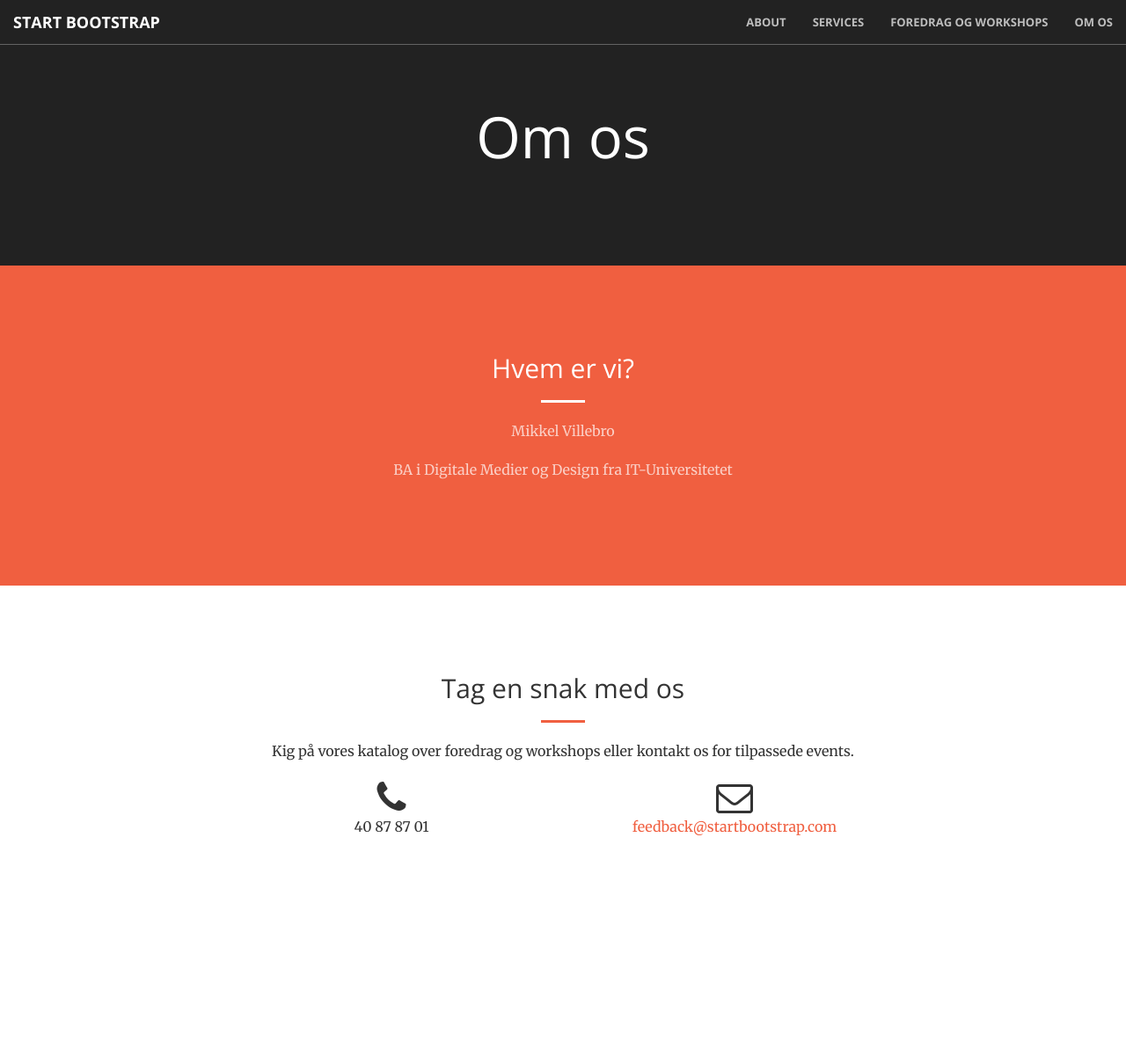
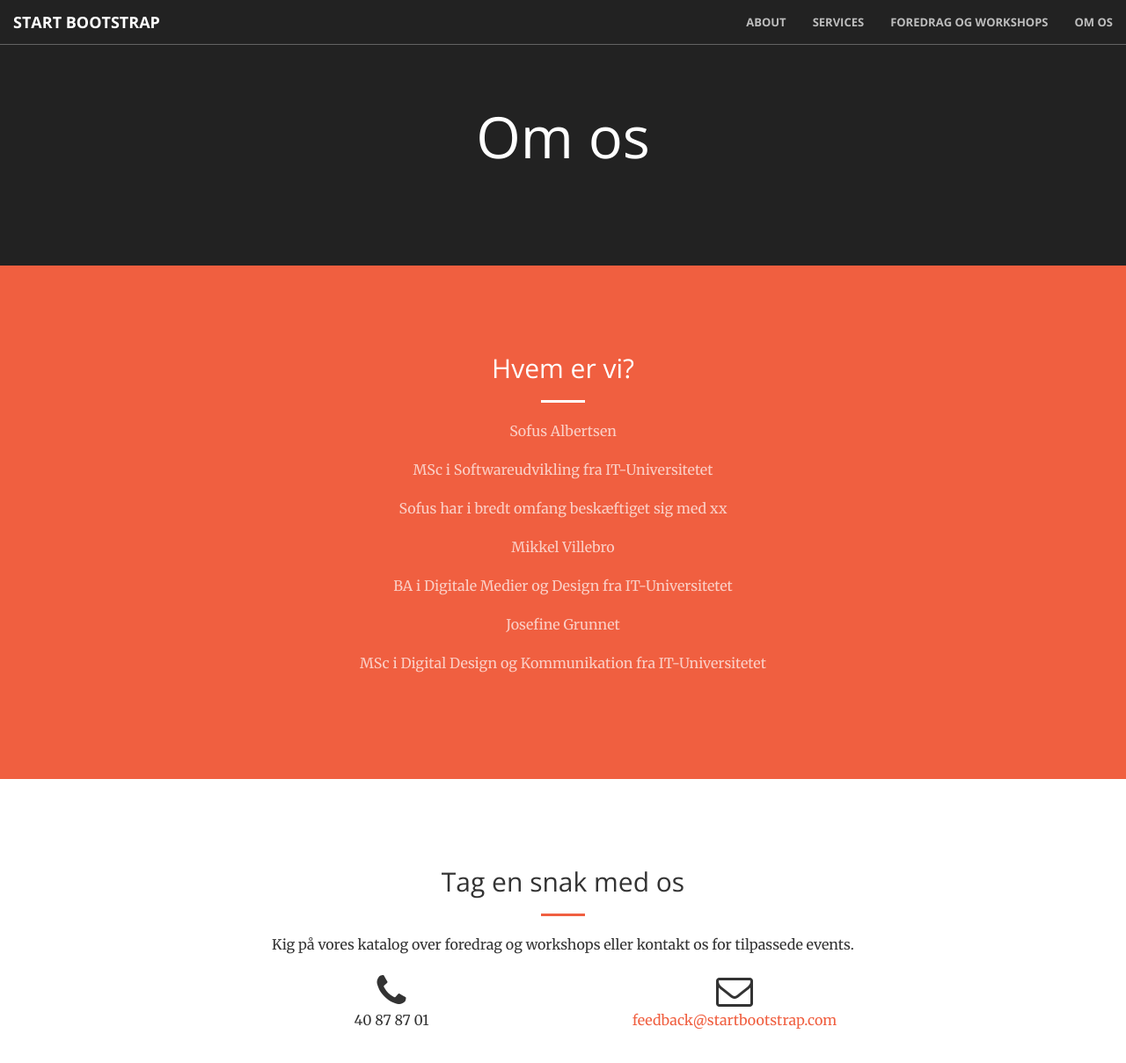
Before and after one commit to sociotek/sociotek.github.io, a Jekyll site: the page built from about.html, in a window 1280 px wide and 1292 px high. Shown: the top 1209 px of the window at 88% size. Built offline with Jekyll 4.4.1, drawn with Linux system fonts in a browser that asks for light colours.

Commit message:
Tilføjet info om os

```diff
--- a/about.html
+++ b/about.html
@@ -8,8 +8,13 @@ title: Om os
 			<div class="col-lg-8 col-lg-offset-2 text-center">
 				<h2 class="section-heading">Hvem er vi?</h2>
 				<hr class="light">
+				<p class="text-faded">Sofus Albertsen</p>
+				<p class="text-faded">MSc i Softwareudvikling fra IT-Universitetet</p>
+				<p class="text-faded">Sofus har i bredt omfang beskæftiget sig med xx</p>
 				<p class="text-faded">Mikkel Villebro</p>
 				<p class="text-faded">BA i Digitale Medier og Design fra IT-Universitetet</p>
+				<p class="text-faded">Josefine Grunnet</p>
+				<p class="text-faded">MSc i Digital Design og Kommunikation fra IT-Universitetet</p>
 			</div>
 		</div>
 	</div>
```
